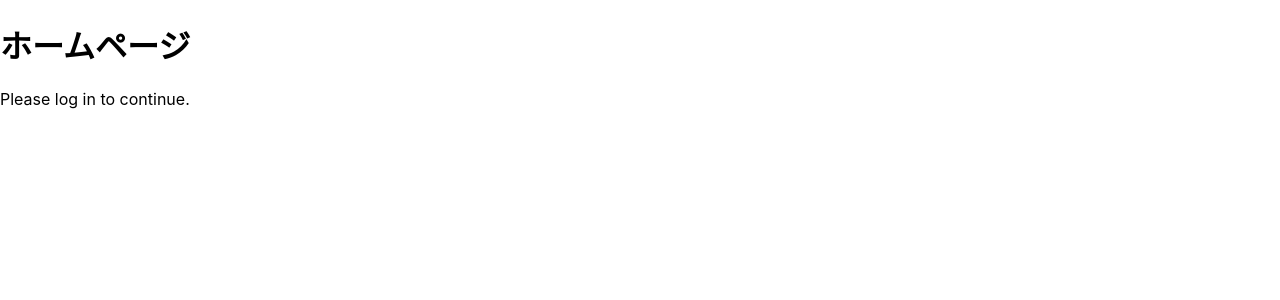
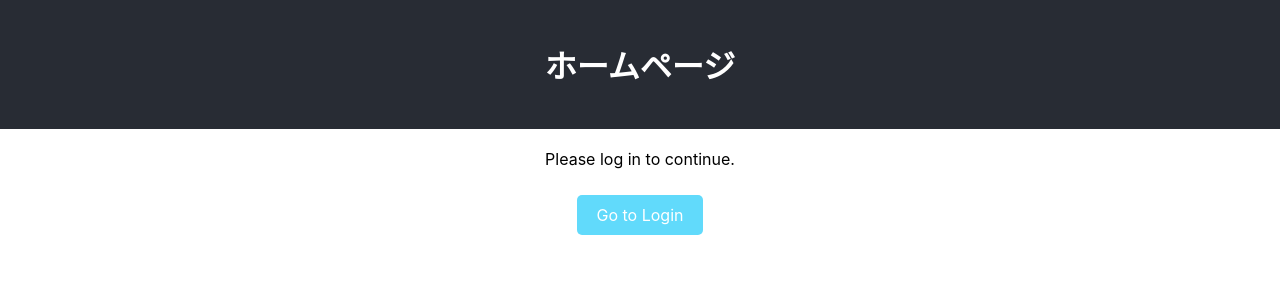
Before and after one commit to kaz-mathui/my-homepage, a React (Create React App) app in the folder frontend/: page / in a window 1280 px wide. Shown: the top 300 px of the page. Built offline with nearby package versions, Linux system fonts and the light colour scheme; no server answers.

Commit message:
ログアウトUXの改善

```diff
--- a/frontend/package.json
+++ b/frontend/package.json
@@ -16,6 +16,7 @@
     "react-router-dom": "^6.23.1",
     "react-scripts": "5.0.1",
     "react-toastify": "^10.0.5",
+    "styled-components": "^6.1.11",
     "typescript": "^4.9.5",
     "web-vitals": "^2.1.4"
   },
--- a/frontend/src/components/Home.tsx
+++ b/frontend/src/components/Home.tsx
@@ -1,25 +1,90 @@
 import React from 'react'
+import styled from 'styled-components'
 import { useAuth } from '../context/AuthContext'
+import { toast } from 'react-toastify'
+import { Link, useNavigate } from 'react-router-dom'
+
+// Styled componentsを使用してスタイルを定義
+const Container = styled.div`
+  text-align: center;
+`
+
+const Header = styled.header`
+  background-color: #282c34;
+  padding: 20px;
+  color: white;
+`
+
+const Main = styled.main`
+  margin-top: 20px;
+`
+
+const WelcomeContainer = styled.div`
+  margin-bottom: 20px;
+`
+
+const LogoutButton = styled.button`
+  background-color: #61dafb;
+  border: none;
+  color: white;
+  padding: 10px 20px;
+  font-size: 16px;
+  cursor: pointer;
+  border-radius: 5px;
+
+  &:hover {
+    background-color: #21a1f1;
+  }
+`
+
+const LoginContainer = styled.div`
+  margin: 20px;
+`
+
+const LoginLink = styled(Link)`
+  display: inline-block;
+  margin-top: 10px;
+  padding: 10px 20px;
+  font-size: 16px;
+  color: white;
+  background-color: #61dafb;
+  border-radius: 5px;
+  text-decoration: none;
+
+  &:hover {
+    background-color: #21a1f1;
+  }
+`
 
 const Home: React.FC = () => {
   const { isLoggedIn, logout } = useAuth()
+  const navigate = useNavigate()
+
+  const handleLogout = () => {
+    logout()
+    toast.success('Logout successful!')
+    navigate('/login')
+  }
 
   return (
-    <div className='App'>
-      <header className='App-header'>
+    <Container>
+      <Header>
         <h1>ホームページ</h1>
-      </header>
-      <main>
+      </Header>
+      <Main>
         {isLoggedIn ? (
-          <div>
+          <WelcomeContainer>
             <p>Welcome back!</p>
-            <button onClick={logout}>Logout</button>
-          </div>
+            <LogoutButton onClick={handleLogout}>Logout</LogoutButton>
+          </WelcomeContainer>
         ) : (
-          <p>Please log in to continue.</p>
+          <LoginContainer>
+            <p>Please log in to continue.</p>
+            <LoginLink to='/login'>Go to Login</LoginLink>
+          </LoginContainer>
         )}
-      </main>
-    </div>
+      </Main>
+    </Container>
   )
 }
 
```
Also changed, not shown: 1 other file (tests, documents, lock files or other folders).
